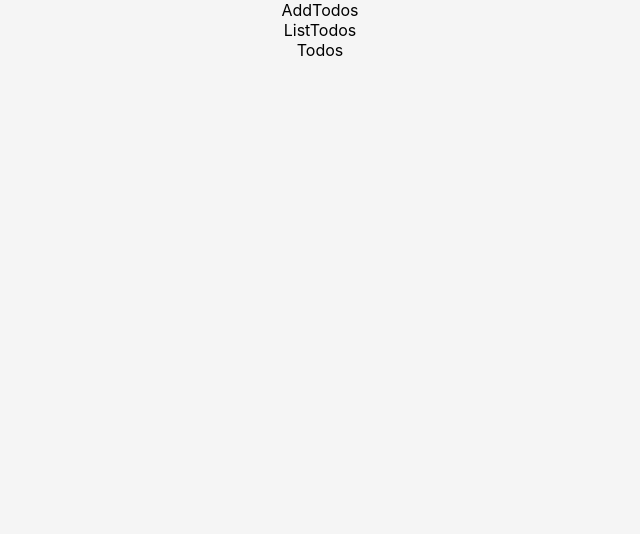
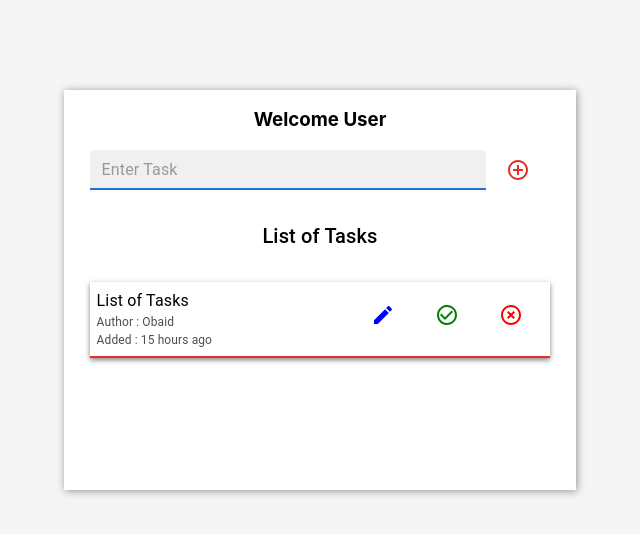
Before and after one commit to Obaidkhan09/login-task, a React (Create React App) app in the folder frontend/: page /todos in a window 1280 px wide. Shown: the top 534 px of the page, without its empty margins (320-960 px from the left). Built offline with nearby package versions, Linux system fonts and the light colour scheme.

Commit message:
Done with Sign & Todos Design

```diff
--- a/frontend/src/components/auth/SignIn.jsx
+++ b/frontend/src/components/auth/SignIn.jsx
@@ -33,6 +33,7 @@ export default function SignIn() {
               variant="filled"
               size="small"
               placeholder='Password'
+              type="password"
               fullWidth
             />
           </Grid>
--- a/frontend/src/components/auth/SignUp.jsx
+++ b/frontend/src/components/auth/SignUp.jsx
@@ -32,6 +32,7 @@ export default function SignUp() {
               variant="filled"
               size="small"
               placeholder='Password'
+              type="password"
               fullWidth
             />
           </Grid>
--- a/frontend/src/components/home/Home.jsx
+++ b/frontend/src/components/home/Home.jsx
@@ -7,13 +7,35 @@ import Button from '@mui/material/Button'
 import "../styles/home.css"
 
 export default function Home() {
-    const [inn, setIn] = useState(true);
-    const [widthSize, setWidthSize] = useState('400px');
+
+    const [ inn, setIn ] = useState(true);
+    const [ widthSize, setWidthSize ] = useState('40%');
+    const [ innBorder, setInnBorder ] = useState('1px solid #E62E2D');
+    const [ uppBorder, setUppBorder ] = useState('none');
+    const [ innBgClr, setInnBgClr ] = useState('#E62E2D');
+    const [ uppBgClr, setUppBgClr ] = useState('white');
+    const [ innFntClr, setInnFntClr ] = useState('white');
+    const [ uppFntClr, setUppFntClr ] = useState('#E62E2D');
+
     const handleSignIn = () => {
         setIn(true);
+        setInnBorder('1px solid #E62E2D');
+        setUppBorder('none');
+        setInnBgClr('#E62E2D');
+        setUppBgClr('white');
+        setInnFntClr('white');
+        setUppFntClr('#E62E2D');
     }
+
     const handleSignUp = () => {
         setIn(false);
+        setUppBorder('1px solid #E62E2D');
+        setInnBorder('none');
+        setInnBgClr('white');
+        setUppBgClr('#E62E2D');
+        setInnFntClr('#E62E2D');
+        setUppFntClr('white');
+
     }
     return (
         <div style={{
@@ -35,9 +57,10 @@ export default function Home() {
                 >
                     <div>
                         <Button style={{
-                            color: '#E62E2D',
+                            color: `${innFntClr}`,
+                            backgroundColor : `${innBgClr}`,
                             fontWeight : 600,
-                            border : "1px solid #E62E2D"
+                            border : `${innBorder}`
                         }}
                             onClick={() => handleSignIn() }
                         >
@@ -47,11 +70,12 @@ export default function Home() {
                     <div>
                         <Button
                             style={{
-                                color: '#E62E2D',
+                                color: `${uppFntClr}`,
+                                backgroundColor : `${uppBgClr}`,
                                 fontWeight : 600,
-                                border : "1px solid #E62E2D"
+                                border : `${uppBorder}`
                             }}
-                            onClick={()=> {setIn(false)} }
+                            onClick={()=> handleSignUp() }
                         >
                             Sign Up
                         </Button>
--- a/frontend/src/components/todos/AddTodos.jsx
+++ b/frontend/src/components/todos/AddTodos.jsx
@@ -1,7 +1,34 @@
-import React from 'react'
+import TextField from '@mui/material/TextField';
+import Button from '@mui/material/Button'
+import AddCircleOutlineIcon from '@mui/icons-material/AddCircleOutline';
 
 export default function AddTodos() {
-  return (
-    <div>AddTodos</div>
-  )
+    return (
+        <div style={{
+            display: 'flex',
+            justifyContent: 'center',
+        }}
+        >
+            <div style={{ width: '90%', display: 'flex', justifyContent : 'space-between' }}>
+                <TextField
+                    hiddenLabel
+                    id="email"
+                    variant="filled"
+                    size="small"
+                    placeholder='Enter Task'
+                    fullWidth
+                    autoFocus
+                />
+                <Button
+                    style={{
+                        color: '#E62E2D',
+                        padding : 0,
+                        maxWidth : 10
+                    }}
+                >
+                    <AddCircleOutlineIcon/>
+                </Button>
+            </div>
+        </div>
+    )
 }
--- a/frontend/src/components/todos/ListTodos.jsx
+++ b/frontend/src/components/todos/ListTodos.jsx
@@ -1,9 +1,47 @@
-import React from 'react'
+import Typography from '@mui/material/Typography';
+import Button from "@mui/material/Button"
+import CheckCircleOutlineIcon from '@mui/icons-material/CheckCircleOutline';
+import HighlightOffIcon from '@mui/icons-material/HighlightOff';
+import EditIcon from '@mui/icons-material/Edit';
+
+import { styled } from '@mui/system';
+
 
 function ListTodos() {
-  return (
-    <div>ListTodos</div>
-  )
+    return (
+        <div style={{ marginTop: 30, marginBottom : 30, display : 'flex', justifyContent : 'center'}}>
+            <div style={{ width: '90%' }}>
+                <Typography variant='h6' align='center'>
+                    List of Tasks
+                </Typography>
+                <div style={{
+                    display: 'flex',
+                    justifyContent: 'space-between',
+                    marginTop: 30,
+                    borderBottom: '2px solid #E62E2D',
+                    padding: 7,
+                    boxShadow: '0px 2px 5px rgb(0,0,0, 0.5)'
+                }}>
+                    <div>
+                        <Typography align='left'>
+                            List of Tasks
+                        </Typography>
+                        <Typography align='left' style={{ color: '#494F55', fontSize: 12 }}>
+                            Author : Obaid
+                        </Typography>
+                        <Typography align='left' style={{ color: '#494F55', fontSize: 12 }}>
+                            Added : 15 hours ago
+                        </Typography>
+                    </div>
+                    <div style={{ marginTop : 10 }}>
+                        <Button size='small' style={{color:'blue'}}><EditIcon /></Button>
+                        <Button size='small' style={{color:'green'}}><CheckCircleOutlineIcon /></Button>
+                        <Button size='small' style={{color:'red'}}><HighlightOffIcon /></Button>
+                    </div>
+                </div>
+            </div>
+        </div>
+    )
 }
 
 export default ListTodos
--- a/frontend/src/components/todos/Todos.jsx
+++ b/frontend/src/components/todos/Todos.jsx
@@ -1,13 +1,33 @@
-import React from 'react'
+import { useState } from 'react';
 import AddTodos from './AddTodos'
 import ListTodos from './ListTodos'
 
 export default function Todos() {
+  const [inn, setIn] = useState(true);
+  const [widthSize, setWidthSize] = useState('40%');
+  const handleSignIn = () => {
+    setIn(true);
+  }
+  const handleSignUp = () => {
+    setIn(false);
+  }
   return (
     <div>
-      <AddTodos />
-      <ListTodos />
-      Todos
+      <div style={{
+        display: 'flex',
+        justifyContent: 'center'
+      }}>
+        <div className='home'
+          style={{
+            width: `${widthSize}`,
+            minHeight: 400
+          }}
+        >
+          <h3>Welcome User</h3>
+          <AddTodos />
+          <ListTodos />
+        </div>
       </div>
+    </div>
   )
 }
```
